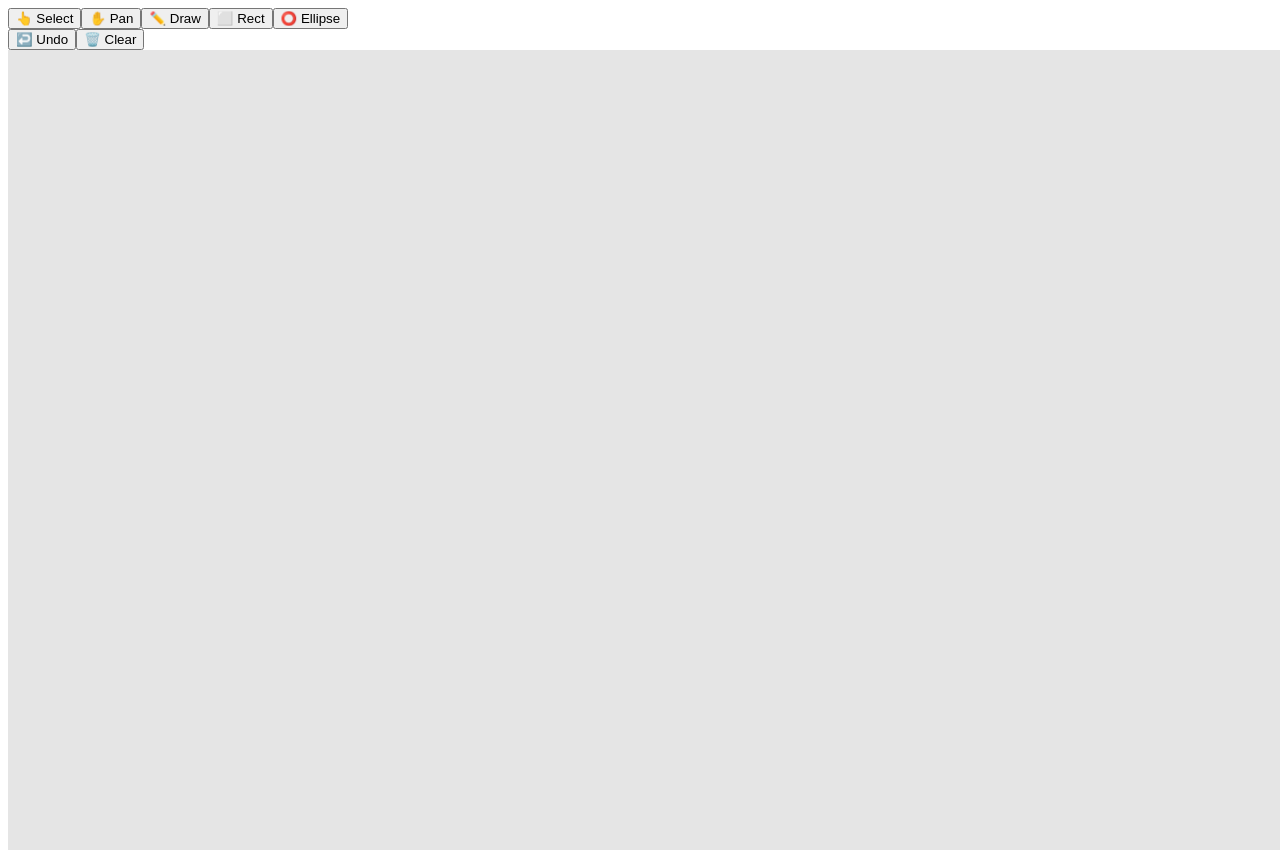
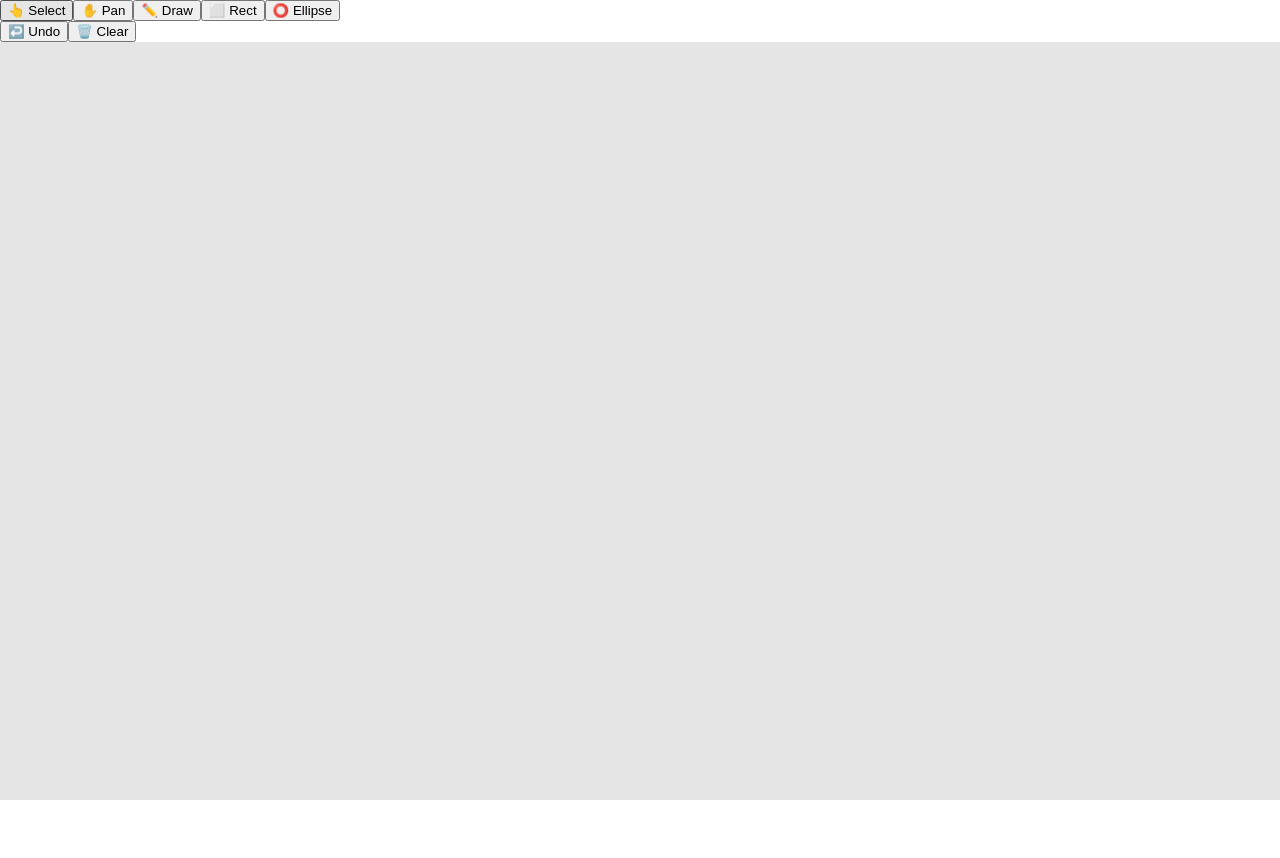
Before and after one commit to vishalraghav0290/canvaDraw, a React (Vite) app: page / in a window 1280 px wide. After the commit the page ends 800 px from the top, so only its background shows below. Built offline with nearby package versions, Linux system fonts and the light colour scheme.

Commit message:
implemented a basic tooltopbar

```diff
--- a/src/index.css
+++ b/src/index.css
@@ -0,0 +1,8 @@
+html, body {
+  margin: 0;
+  padding: 0;
+  overflow: hidden; /* Hides the native scrollbars */
+  position: fixed; /* Prevents mobile pull-to-refresh and bouncing */
+  width: 100%;
+  height: 100%;
+}
```
